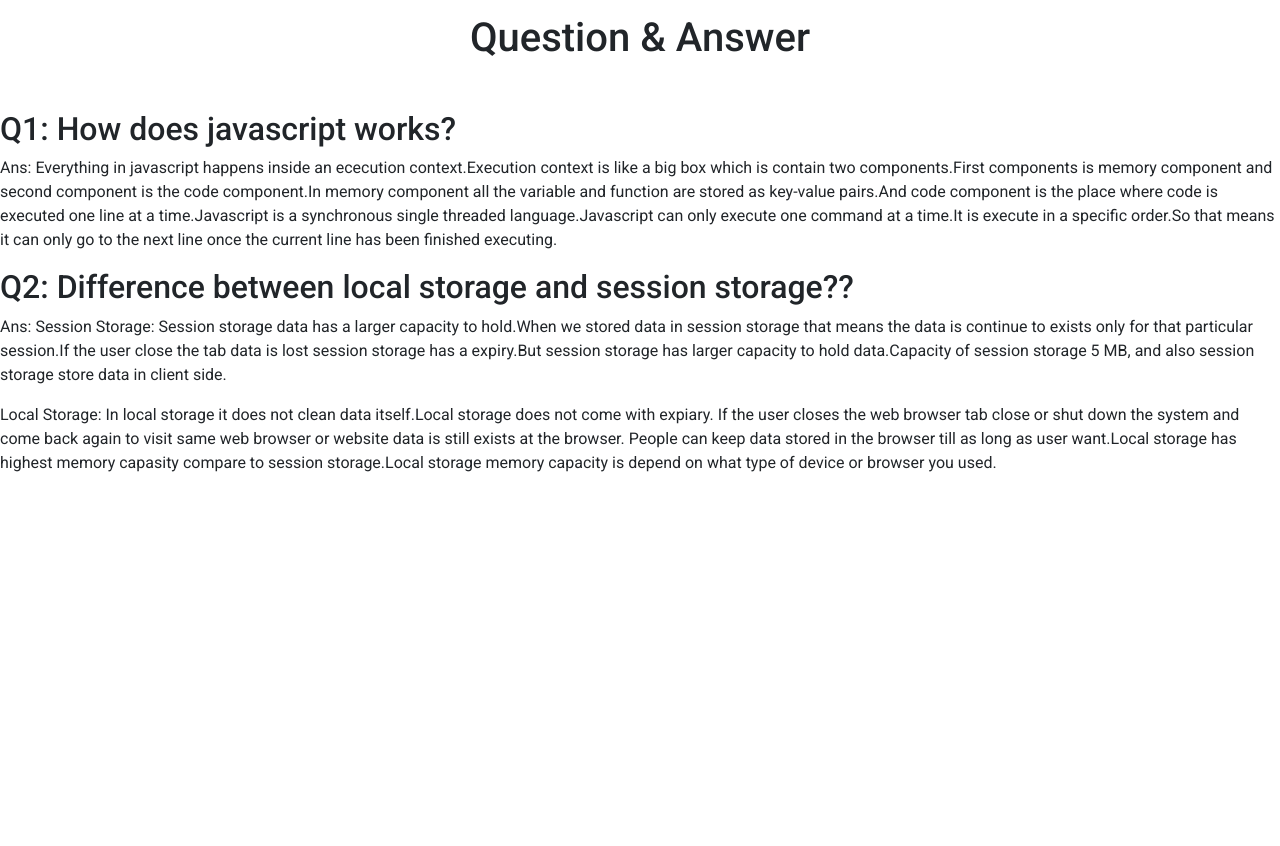
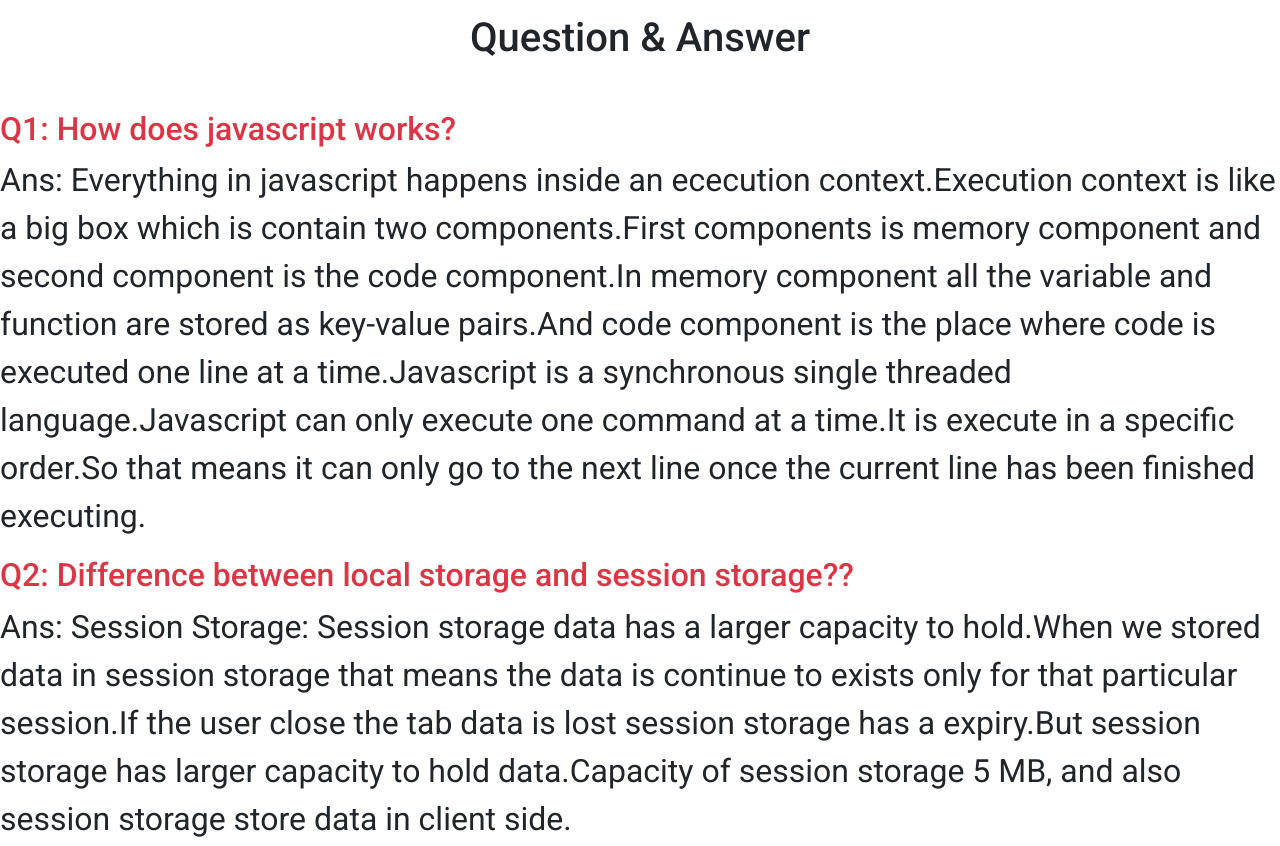
Before and after one commit to tashfiaislamistila/insta-shohor-debugging, a plain HTML site: page index.html in a window 1280 px wide. Shown: the part 1534-2380 px from the top of the page. Before the commit the page ends 2025 px from the top, so only its background shows below. Drawn offline with nearby package versions, Linux system fonts and the light colour scheme.

Commit message:
question answered modification

```diff
--- a/index.html
+++ b/index.html
@@ -63,21 +63,23 @@
     <section>
         <h1 class="text-center mb-5">Question & Answer</h1>
         <div>
-            <h2>Q1: How does javascript works?</h2>
-            <p>Ans: Everything in javascript happens inside an ececution context.Execution context is like a
+            <h2 class="text-danger">Q1: How does javascript works?</h2>
+            <p class="fs-2">Ans: Everything in javascript happens inside an ececution context.Execution context is like
+                a
                 big box which is contain two components.First components is memory component and second
                 component is the code component.In memory component all the variable and function are stored
                 as key-value pairs.And code component is the place where code is executed one line at a
                 time.Javascript is a synchronous single threaded language.Javascript can only execute one
                 command at a time.It is execute in a specific order.So that means it can only go to the
                 next line once the current line has been finished executing.</p>
-            <h2>Q2: Difference between local storage and session storage??</h2>
-            <p>Ans: Session Storage: Session storage data has a larger capacity to hold.When we
+            <h2 class="text-danger">Q2: Difference between local storage and session storage??</h2>
+            <p class="fs-2">Ans: Session Storage: Session storage data has a larger capacity to hold.When we
                 stored data in session storage that means the data is continue to exists only for that
                 particular session.If the user close the tab data is lost session storage has a expiry.But
                 session storage has larger capacity to hold data.Capacity of session storage 5 MB, and also
                 session storage store data in client side.</p>
-            <p>Local Storage: In local storage it does not clean data itself.Local storage does not come with expiary.
+            <p class="fs-2">Local Storage: In local storage it does not clean data itself.Local storage does not come
+                with expiary.
                 If the user closes the web browser tab close or shut down the system and come back again to visit same
                 web browser or website data is still exists at the browser. People can keep data stored in the browser
                 till as long as user want.Local storage has highest memory capasity compare to session storage.Local
@@ -89,9 +91,7 @@
 
     <!-- add javascript  file  -->
     <script src="./js/app.js"></script>
-    <script src="https://cdn.jsdelivr.net/npm/bootstrap@5.0.2/dist/js/bootstrap.bundle.min.js"
-        integrity="sha384-MrcW6ZMFYlzcLA8Nl+NtUVF0sA7MsXsP1UyJoMp4YLEuNSfAP+JcXn/tWtIaxVXM"
-        crossorigin="anonymous"></script>
+
 
 </body>
 
```
